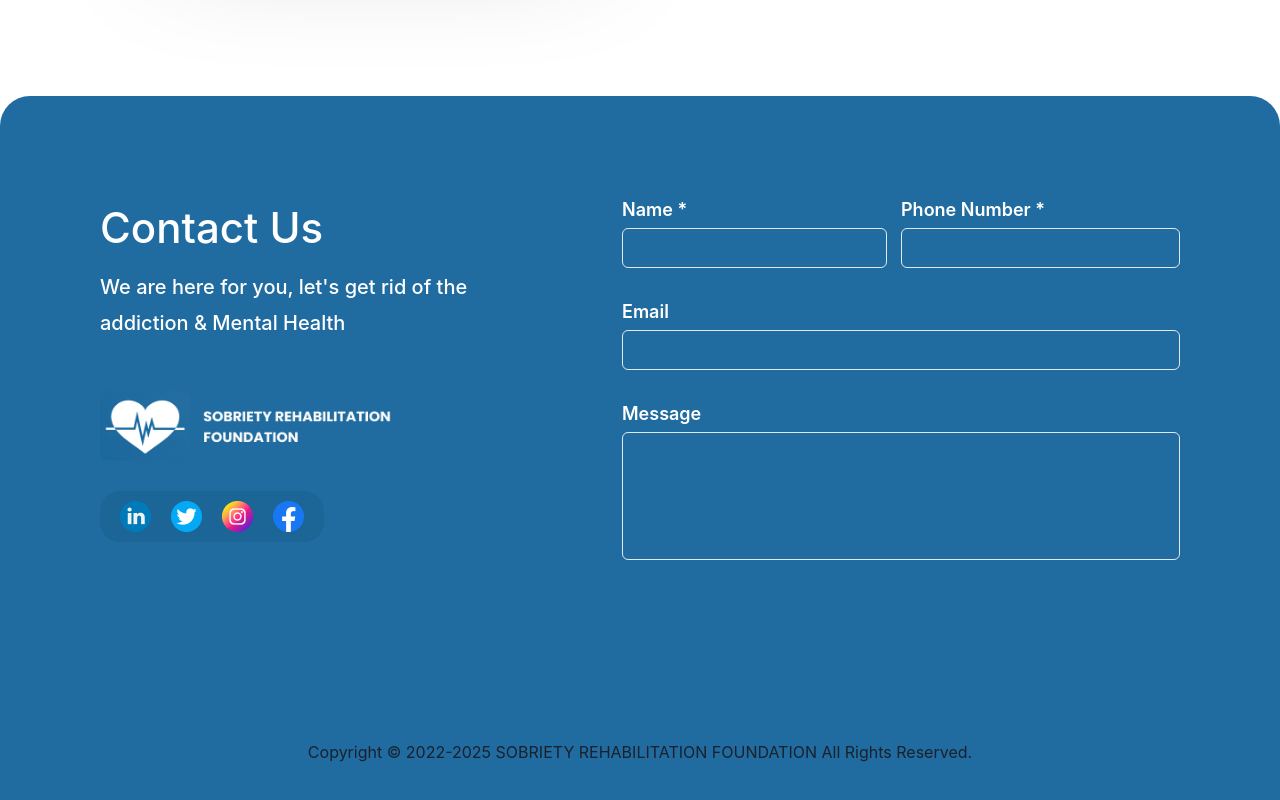
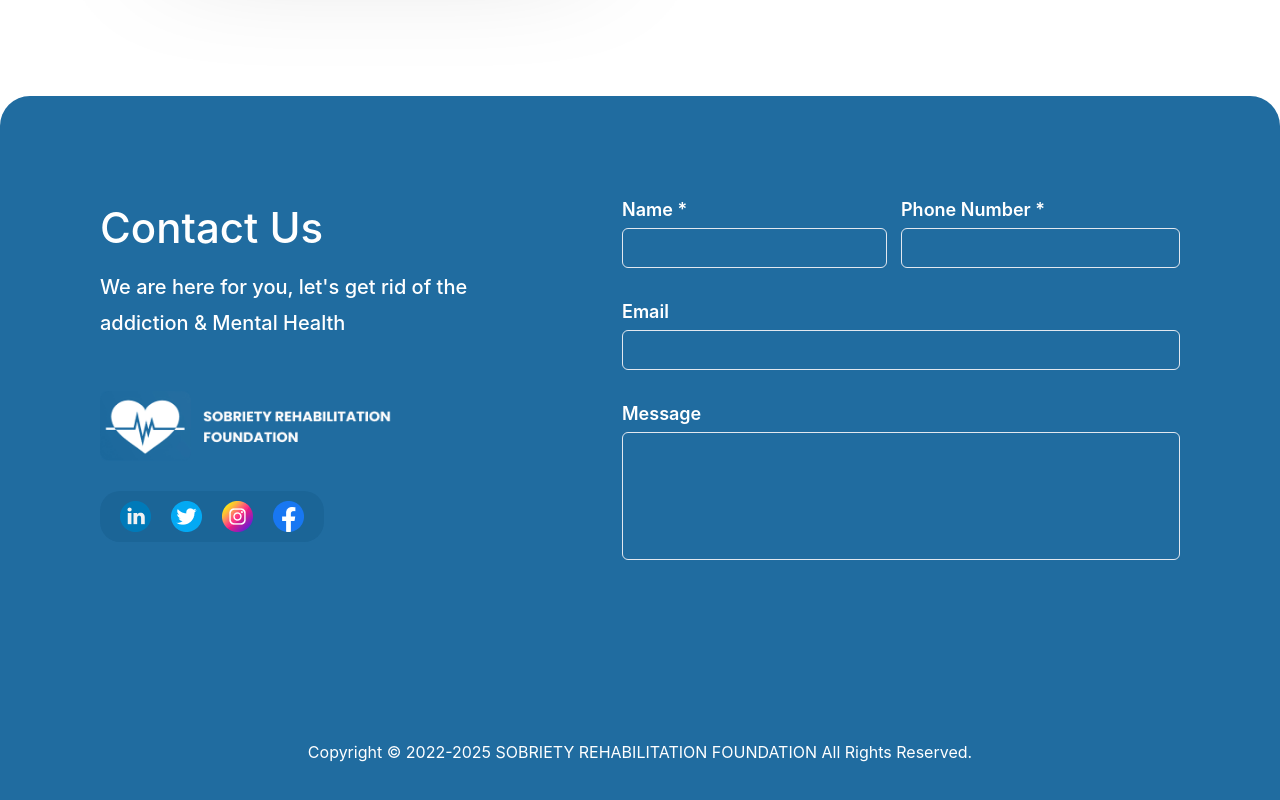
Before and after one commit to Sidarth2308/Sobriety-Rehabilitation-Foundation, a React (Create React App) app: page / in a window 1280 px wide. Shown: the part 4588-5388 px from the top of the page. Built offline with nearby package versions, Linux system fonts and the light colour scheme.

Commit message:
color fix 4

```diff
--- a/src/Containers/Home/styles.css
+++ b/src/Containers/Home/styles.css
@@ -498,7 +498,9 @@ padding : 50px 50px 110px 50px;
     margin-bottom: 5px;
 }
 
-
+.Contact-Footer{
+    color:white;
+}
 
 
 
@@ -595,6 +597,7 @@ padding : 50px 50px 110px 50px;
     }
     .Why-Text-Card{
         font-size:14px;
+
     }
     .Navbar-Links{
         display: none;
@@ -694,6 +697,9 @@ padding : 50px 50px 110px 50px;
         padding-right : 10px;
         padding-left : 10px;
     }
+    .Why-Text-Card{
+        width: 300px;
+    }
     .About-Image{
         display: flex;
         width: 100%;
```
